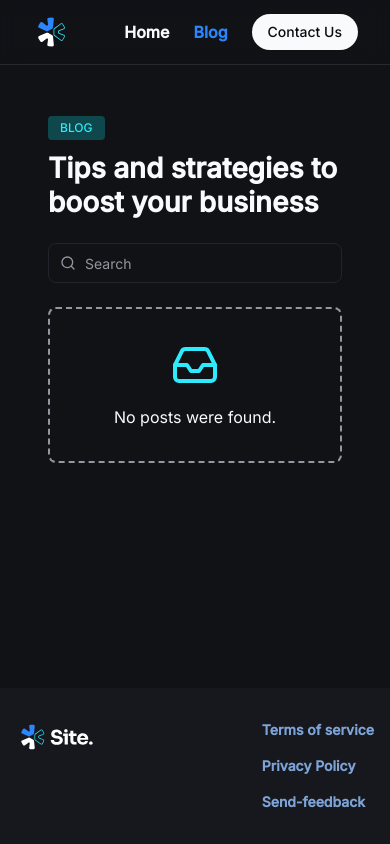
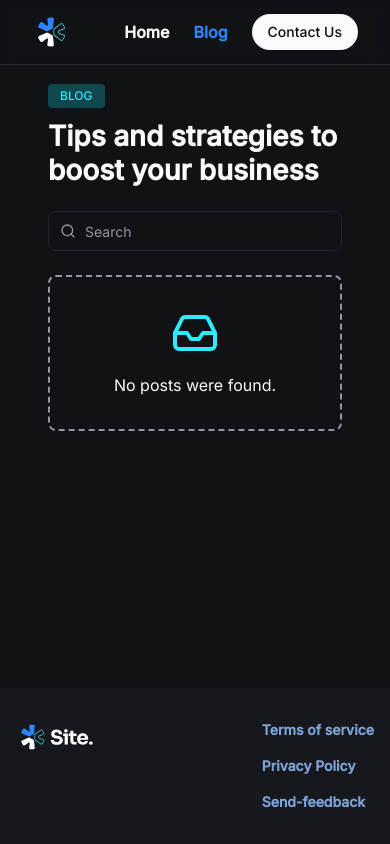
Before and after one commit to wilsonfsouza/blog-next-page-routes, a Next.js app: page /blog in a window 390 px wide. Built offline with nearby package versions, Linux system fonts and the light colour scheme; a web font is replaced by a local one.

Commit message:
fix: correct margin top for header size and added necessary padding on mobile to hero-section

```diff
--- a/src/components/layout/layout.tsx
+++ b/src/components/layout/layout.tsx
@@ -26,7 +26,7 @@ export const Layout = ({ children }: LayoutProps) => {
       className={`${inter.className} ${ptSansCaption.className} relative flex min-h-screen flex-col bg-gray-700 font-inter`}
     >
       <Header />
-      <main className="mt-24 flex flex-1 flex-col md:mt-16">{children}</main>
+      <main className="mt-16 flex flex-1 flex-col">{children}</main>
       <Footer />
     </div>
   )
--- a/src/templates/landing-page/sections/hero-section/hero-section.tsx
+++ b/src/templates/landing-page/sections/hero-section/hero-section.tsx
@@ -6,7 +6,7 @@ import Link from 'next/link'
 export const HeroSection = () => {
   return (
     <section className="container relative flex items-center justify-center">
-      <div className="grid min-h-[20rem] grid-cols-1 items-center gap-8 md:h-[36rem] md:grid-cols-2">
+      <div className="grid min-h-[20rem] grid-cols-1 items-center gap-8 pb-10 pt-8 md:h-[36rem] md:grid-cols-2 md:py-0">
         <div className="flex flex-col items-center justify-center gap-6 md:items-start md:gap-8 lg:items-start lg:gap-8">
           <h1 className="text-center font-sans text-heading-hg text-gray-100 md:text-left lg:text-left">
             Sell your products as an affiliate in only one place
```
